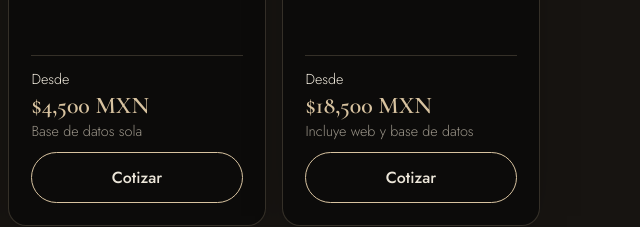
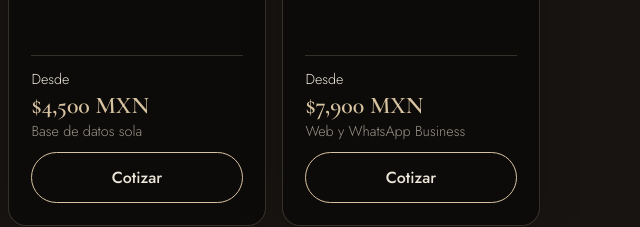
Before and after one commit to joenshb121/nexotechstudios-web, a plain HTML site: page index.html in a window 1280 px wide. Shown: the part 2010-2237 px from the top of the page, 640-1280 px from the left. Drawn offline with nearby package versions, Linux system fonts and the light colour scheme; animation ran at ten frames a second.

Commit message:
Paquete WhatsApp Básico ($7,900) y pago en 3 mensualidades desde $12,000
Co-Authored-By: Claude Opus 5.5 <noreply@anthropic.com>

```diff
--- a/index.html
+++ b/index.html
@@ -250,7 +250,8 @@
           </div>
         </div>
         <p class="note">Precios base en MXN, más IVA si requieres factura. El precio final depende de la
-          complejidad del proyecto y se confirma por escrito antes de iniciar. Cambios fuera del alcance
+          complejidad del proyecto y se confirma por escrito antes de iniciar. Desde $12,000 puedes pagar en 3 mensualidades
+          sin intereses: la primera al arrancar y las otras dos durante el proyecto. Cambios fuera del alcance
           acordado se cotizan por separado.</p>
       </div>
     </section>
--- a/js/principal.js
+++ b/js/principal.js
@@ -1,12 +1,12 @@
     const $ = id => document.getElementById(id), R = document.documentElement, reduce = matchMedia('(prefers-reduced-motion: reduce)').matches;
-    const SV = {ese: 'Paquete Esencial: página web simple', con: 'Paquete Conecta: web con base de datos', aut: 'Paquete Automatiza: web, base de datos y WhatsApp automático', ia: 'Paquete Inteligente: web con base de datos e IA', app: 'Aplicación o software a la medida', db: 'Base de datos o tablero de reportes', logo: 'Logo o identidad de marca'};
+    const SV = {ese: 'Paquete Esencial: página web simple', wab: 'Paquete WhatsApp Básico: web simple y WhatsApp Business configurado', con: 'Paquete Conecta: web con base de datos', aut: 'Paquete Automatiza: web, base de datos y WhatsApp automático', ia: 'Paquete Inteligente: web con base de datos e IA', app: 'Aplicación o software a la medida', db: 'Base de datos o tablero de reportes', logo: 'Logo o identidad de marca'};
     const IC = {web: '<rect x="3" y="4" width="18" height="16" rx="2"/><path d="M3 9h18M10 13l-2 2 2 2M14 13l2 2-2 2"/>', sw: '<rect x="7" y="2" width="10" height="20" rx="2.5"/><path d="M11 18h2"/>', db: '<ellipse cx="12" cy="6" rx="8" ry="3"/><path d="M4 6v6c0 1.7 3.6 3 8 3s8-1.3 8-3V6M4 12v6c0 1.7 3.6 3 8 3s8-1.3 8-3v-6"/>', ia: '<rect x="7" y="7" width="10" height="10" rx="1.5"/><path d="M9 3v4M15 3v4M9 17v4M15 17v4M3 9h4M3 15h4M17 9h4M17 15h4"/>'};
 
     /* Servicios: las cuatro con la misma estructura */
     const SVC = [['web', 'Desarrollo web', 'Sitios corporativos, landing pages, tiendas en línea y catálogos, listos para celular.', 'Para que tu negocio aparezca, se vea profesional y reciba contactos.', '$4,500', 'Página web simple', SV.ese],
     ['sw', 'Software y aplicaciones', 'Apps web, sistemas administrativos y plataformas personalizadas, hechas a la medida.', 'Para ordenar procesos que ninguna herramienta comercial resuelve bien.', '$35,000', 'Aplicación a la medida', SV.app],
     ['db', 'Datos y gestión empresarial', 'Bases de datos, organización de información, reportes, dashboards y análisis.', 'Para decidir con números al día y sin capturar dos veces.', '$4,500', 'Base de datos sola', SV.db],
-    ['ia', 'Automatización e IA', 'Automatización de procesos, asistentes inteligentes, chatbots e integraciones.', 'Para responder más rápido y dedicar menos horas a tareas repetitivas.', '$18,500', 'Incluye web y base de datos', SV.aut]];
+    ['ia', 'Automatización e IA', 'Automatización de procesos, asistentes inteligentes, chatbots e integraciones.', 'Para responder más rápido y dedicar menos horas a tareas repetitivas.', '$7,900', 'Web y WhatsApp Business', SV.wab]];
     $('sv').innerHTML = SVC.map(s => `<article class="cd"><svg viewBox="0 0 24 24" aria-hidden="true">${IC[s[0]]}</svg><h3>${s[1]}</h3><p>${s[2]}</p><p class="mu">${s[3]}</p><div class="pr">Desde<b>${s[4]} MXN</b><span class="mu">${s[5]}</span></div><a class="btn" href="#cotizador" data-svc="${s[6]}">Cotizar</a></article>`).join('');
 
     /* Paquetes por servicio: [nombre, descripción, precio, incluye, no incluye, revisiones y límites, servicio, recomendado] */
@@ -15,7 +15,7 @@
       web: ['Desarrollo web', [['Esencial', 'Página web simple', '4,500', ['Diseño a tu marca', 'Adaptada a celular y laptop', 'Botón directo a WhatsApp', 'SEO básico y puesta en línea'], [H, 'Contenido y fotos (los aportas tú)', X], '2 rondas de revisión · hasta 5 secciones', SV.ese], ['Conecta', 'Web y base de datos', '12,000', ['Hasta 10 secciones con animaciones', 'Catálogo, clientes o citas guardados (3 tipos de registro)', 'Panel para editar tu contenido', 'Respaldos de tu información'], [H, 'WhatsApp automático e IA', X], '2 rondas de revisión', SV.con]]],
       sw: ['Software', [['App a la medida', 'Web o móvil, con usuarios y panel', '35,000', ['Usuarios con roles', 'Panel de control', 'Alcance y entregables por escrito'], [H, 'Mantenimiento mensual (opcional)', 'Funciones fuera del alcance acordado'], 'Rondas de revisión definidas en la propuesta', SV.app]]],
       db: ['Datos', [['Base de datos sola', 'Diseño, optimización y migración', '4,500', ['Diseño de la base de datos', 'Optimización y migración de lo que ya tienes', 'Respaldos', 'Reportes o tablero, según el alcance'], ['Página web o aplicación (se cotizan aparte)', 'Mantenimiento mensual (opcional)'], 'Alcance y revisiones definidos en la propuesta', SV.db]]],
-      ia: ['Automatización e IA', [['Automatiza', 'Web, datos y WhatsApp', '18,500', ['Todo lo de Conecta', 'Respuestas automáticas 24/7', 'Confirmación de citas y pedidos', 'Recordatorios a tus clientes'], ['Costo de la API oficial de Meta', H, 'Asistente de IA'], '3 rondas de revisión · hasta 3 flujos de mensajes', SV.aut], ['Inteligente', 'Web, datos e IA en tu página', '26,500', ['Todo lo de Conecta', 'Asesor de IA con tu catálogo', 'Resuelve preguntas frecuentes', 'Opción de sumar WhatsApp'], ['Costo por consulta de la IA', H, 'Mantenimiento mensual (opcional)'], '3 rondas de revisión · un asistente y un catálogo', SV.ia, 1]]]
+      ia: ['Automatización e IA', [['WhatsApp Básico', 'Web simple y WhatsApp Business', '7,900', ['Todo lo de Esencial', 'WhatsApp Business con catálogo', 'Saludo, mensaje de ausencia y respuestas rápidas', 'Liga para que tus clientes agenden'], ['Respuestas con IA o API oficial (eso es Automatiza)', H, X], '2 rondas de revisión · en tu número de WhatsApp Business', SV.wab], ['Automatiza', 'Web, datos y WhatsApp', '18,500', ['Todo lo de Conecta', 'Respuestas automáticas 24/7', 'Confirmación de citas y pedidos', 'Recordatorios a tus clientes'], ['Costo de la API oficial de Meta', H, 'Asistente de IA'], '3 rondas de revisión · hasta 3 flujos de mensajes', SV.aut], ['Inteligente', 'Web, datos e IA en tu página', '26,500', ['Todo lo de Conecta', 'Asesor de IA con tu catálogo', 'Resuelve preguntas frecuentes', 'Opción de sumar WhatsApp'], ['Costo por consulta de la IA', H, 'Mantenimiento mensual (opcional)'], '3 rondas de revisión · un asistente y un catálogo', SV.ia, 1]]]
     };
     const ks = Object.keys(PK);
     function showPk(k) {$('pkg').innerHTML = PK[k][1].map(([n, d, p, i, no, rv, s, r]) => `<article class="pk${r ? ' rec' : ''}">${r ? '<span class="tag" style="align-self:flex-start">Recomendado</span>' : ''}<h3>${n}</h3><p class="mu">${d}</p><p class="p">$${p} <small>desde, MXN</small></p><h4>Incluye</h4><ul>${i.map(x => `<li>${x}</li>`).join('')}</ul><h4>No incluye</h4><ul class="no">${no.map(x => `<li>${x}</li>`).join('')}</ul><p class="lm">${rv}</p><a class="btn ${r ? 'bg' : ''}" href="#cotizador" data-svc="${s}">Cotizar ${n}</a></article>`).join('')}
```
